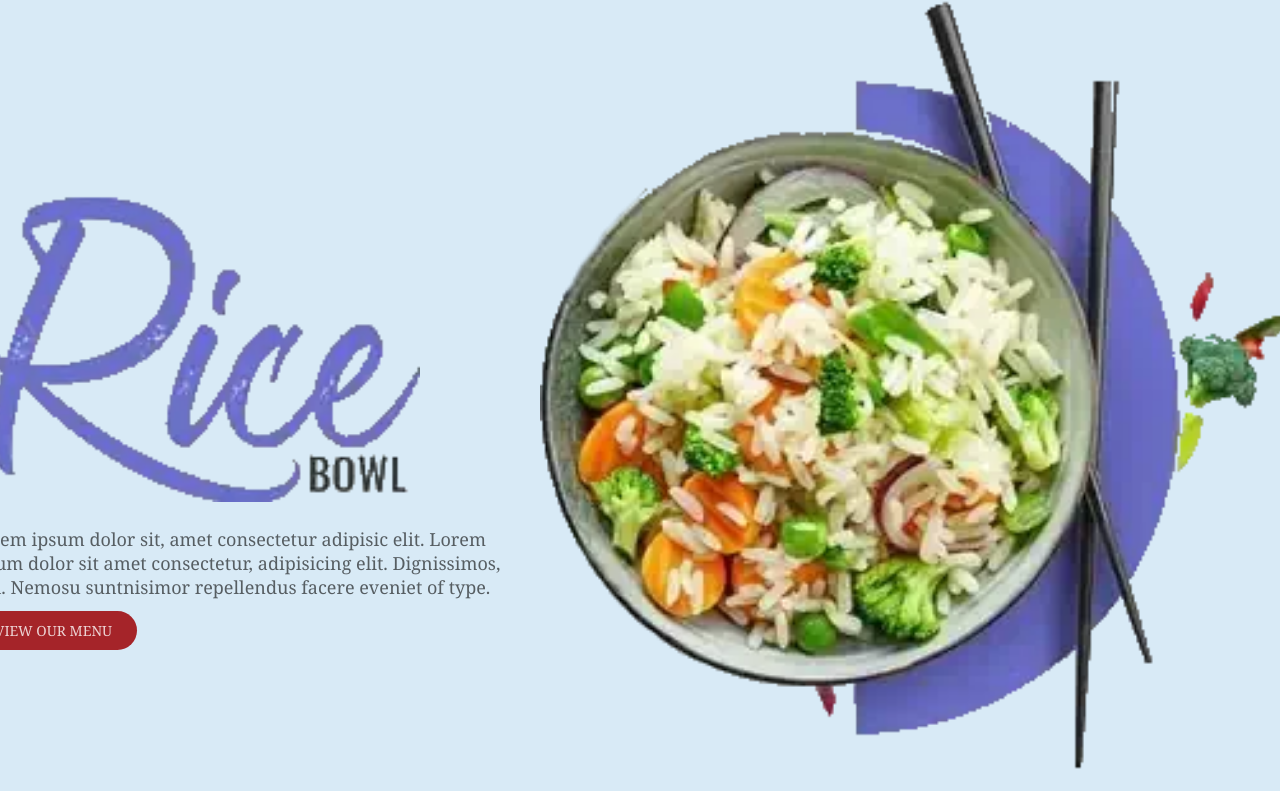
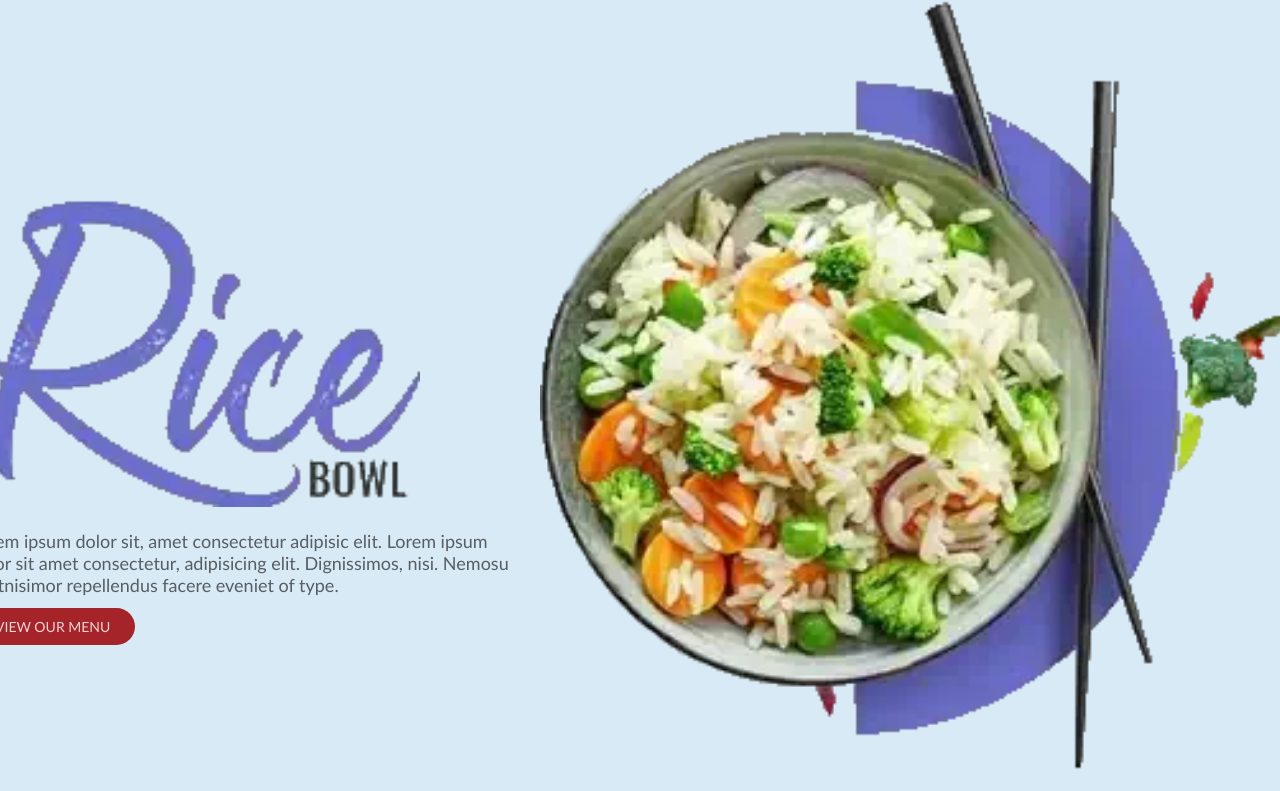
Before and after one commit to romasmv/55-grupe-GabijosUzduotis2, a website: page index.html in a window 1280 px wide. Shown: the part 115-906 px from the top of the page. Drawn offline with Linux system fonts and the light colour scheme.

Commit message:
update srift

```diff
--- a/css/main.css
+++ b/css/main.css
@@ -6,7 +6,7 @@ body * {
 }
 
 body {
-  font-family: Cambria, Cochin, Georgia, Times, 'Times New Roman', serif;
+  font-family: 'Trebuchet MS';
 }
 
 .container {
```
